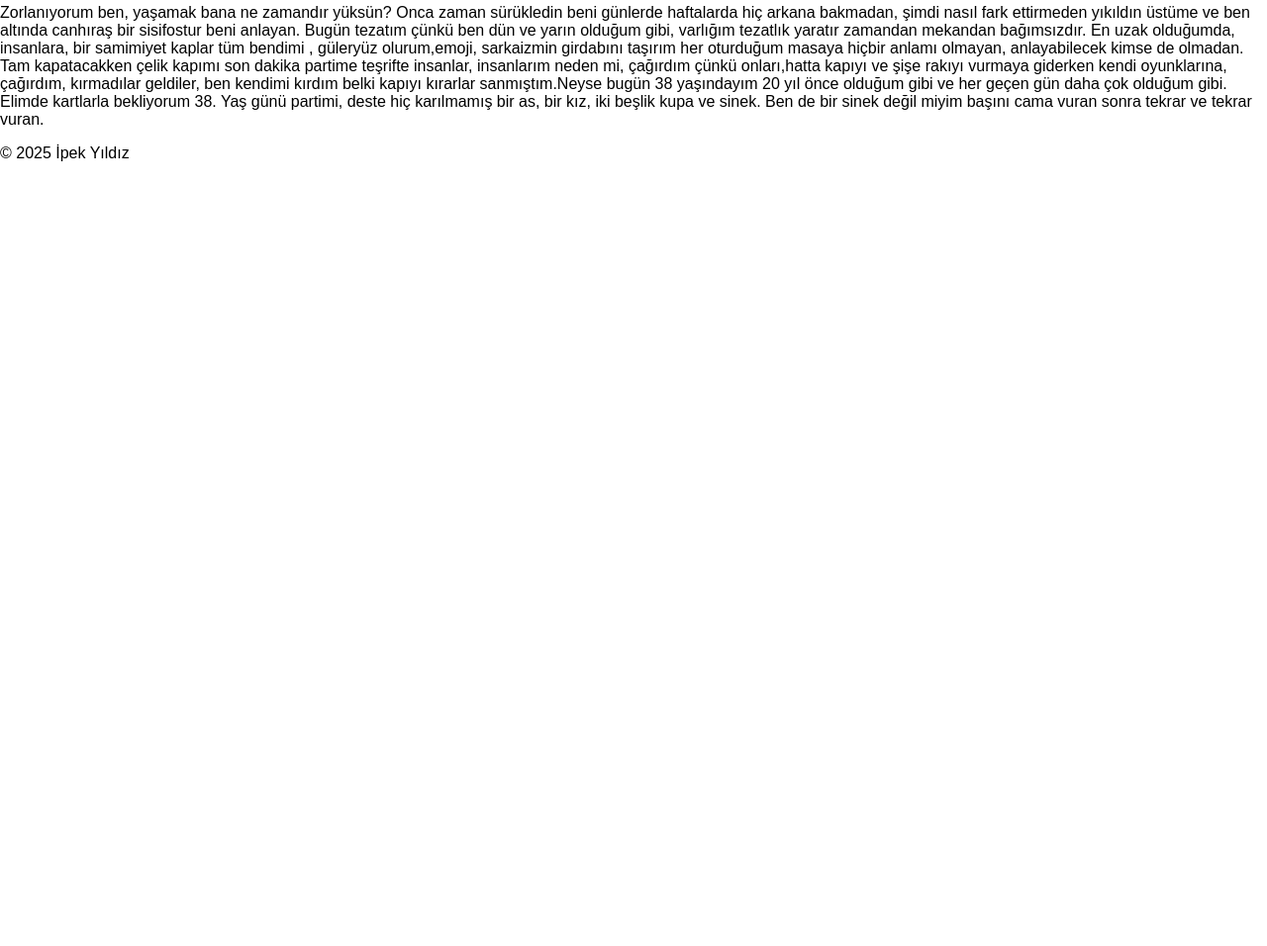
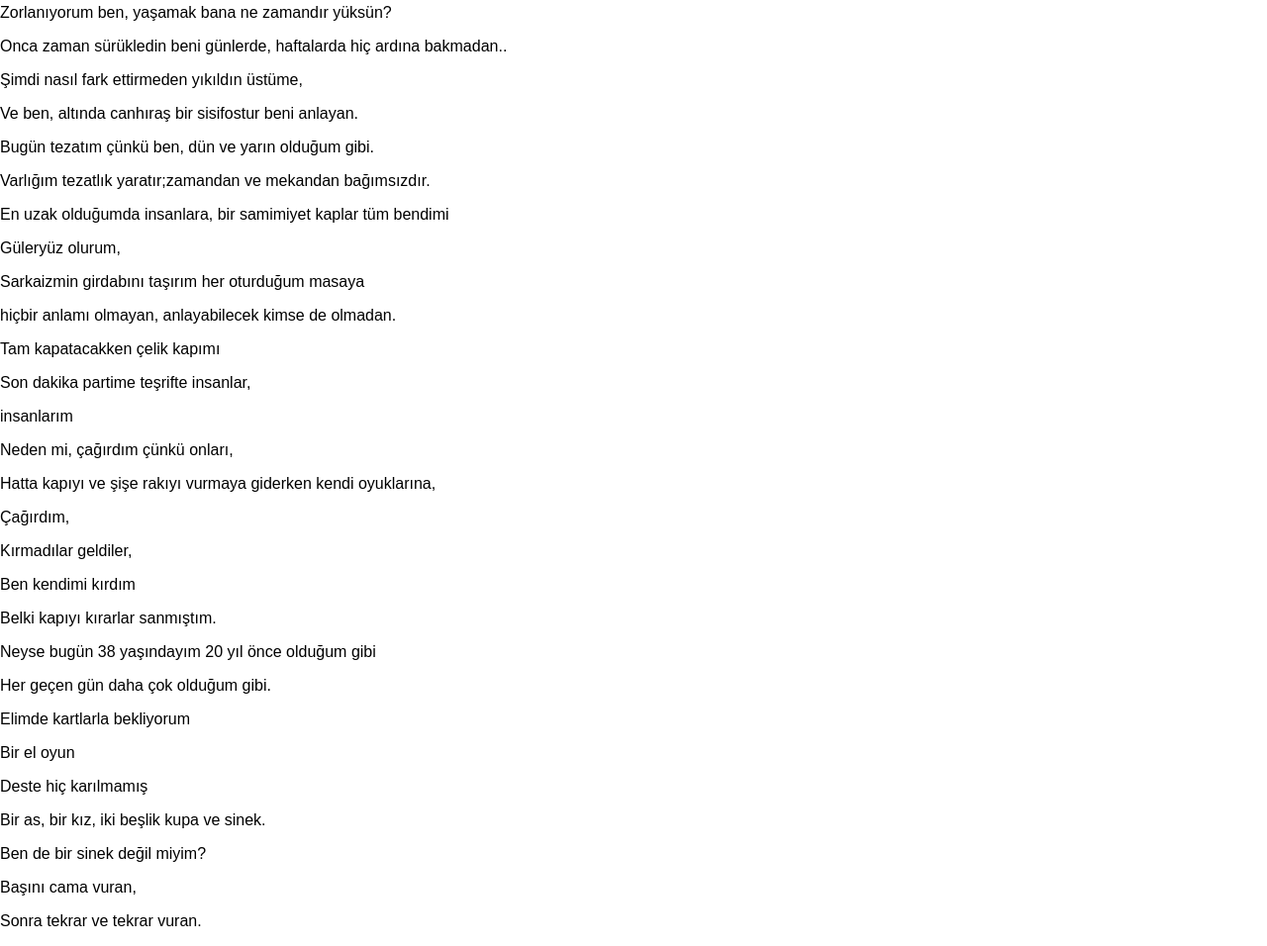
Before and after one commit to ipekeyildiz/ipekeyildiz.github.io, a plain HTML site: page blogs/3 nisan 2025.html in a window 1280 px wide. Shown: the part 184-1140 px from the top of the page at 99% size. Before the commit the page ends 800 px from the top, so only its background shows below. Drawn offline with Linux system fonts and the light colour scheme.

Commit message:
Update 3 nisan 2025.html
BLOGSAL

```diff
--- a/blogs/3 nisan 2025.html
+++ b/blogs/3 nisan 2025.html
@@ -18,13 +18,40 @@
     <main>
         <article>
             <p>
-                Zorlanıyorum ben, yaşamak bana ne zamandır yüksün? Onca zaman sürükledin beni günlerde haftalarda hiç arkana bakmadan, şimdi nasıl fark ettirmeden yıkıldın üstüme ve ben altında canhıraş bir sisifostur beni anlayan. Bugün tezatım çünkü ben dün ve yarın olduğum gibi, varlığım tezatlık yaratır zamandan mekandan bağımsızdır. En uzak olduğumda, insanlara, bir samimiyet kaplar tüm bendimi , güleryüz olurum,emoji, sarkaizmin girdabını taşırım her oturduğum masaya hiçbir anlamı olmayan, anlayabilecek kimse de olmadan. Tam kapatacakken çelik kapımı son dakika partime teşrifte insanlar, insanlarım neden mi, çağırdım çünkü onları,hatta kapıyı ve şişe rakıyı vurmaya giderken kendi oyunklarına, çağırdım, kırmadılar geldiler, ben kendimi kırdım belki kapıyı kırarlar sanmıştım.Neyse bugün 38 yaşındayım 20 yıl önce olduğum gibi ve her geçen gün daha çok olduğum gibi. Elimde kartlarla bekliyorum 38. Yaş günü partimi, deste hiç karılmamış bir as, bir kız, iki beşlik kupa ve sinek. Ben de bir sinek değil miyim başını cama vuran sonra tekrar ve tekrar vuran.
+                  <p> Zorlanıyorum ben, yaşamak bana ne zamandır yüksün?</p>
+                  <p> Onca zaman sürükledin beni günlerde, haftalarda hiç ardına bakmadan..</p>
+                  <p> Şimdi nasıl fark ettirmeden yıkıldın üstüme,</p>
+                  <p> Ve ben, altında canhıraş bir sisifostur beni anlayan. </p>
+                  <p> Bugün tezatım çünkü ben, dün ve yarın olduğum gibi.</p>
+                  <p> Varlığım tezatlık yaratır;zamandan ve mekandan bağımsızdır.</p>
+                  <p> En uzak olduğumda insanlara, bir samimiyet kaplar tüm bendimi</p>
+                  <p> Güleryüz olurum, </p>
+                  <p> Sarkaizmin girdabını taşırım her oturduğum masaya </p>
+                  <p> hiçbir anlamı olmayan, anlayabilecek kimse de olmadan.</p>
+                  <p> Tam kapatacakken çelik kapımı </p>
+                  <p> Son dakika partime teşrifte insanlar,</p>
+                  <p> insanlarım</p>
+                  <p> Neden mi, çağırdım çünkü onları,</p>
+                  <p> Hatta kapıyı ve şişe rakıyı vurmaya giderken kendi oyuklarına, </p>
+                  <p> Çağırdım,</p>
+                  <p> Kırmadılar geldiler,</p>
+                  <p> Ben kendimi kırdım</p>
+                  <p> Belki kapıyı kırarlar sanmıştım.</p>
+                <p>
+
+                </p>
+                  <p> Neyse bugün 38 yaşındayım 20 yıl önce olduğum gibi </p>
+                  <p> Her geçen gün daha çok olduğum gibi.</p>
+                  <p> Elimde kartlarla bekliyorum </p>
+                  <p> Bir el oyun</p>
+                  <p> Deste hiç karılmamış </p>
+                  <p> Bir as, bir kız, iki beşlik kupa ve sinek. </p>
+                  <p> Ben de bir sinek değil miyim?</p>
+                  <p> Başını cama vuran,</p>
+                  <p> Sonra tekrar ve tekrar vuran.</p>
             </p>
         </article>
     </main>
 
-    <footer>
-        <p>&copy; 2025 İpek Yıldız</p>
-    </footer>
 </body>
 </html>
```
